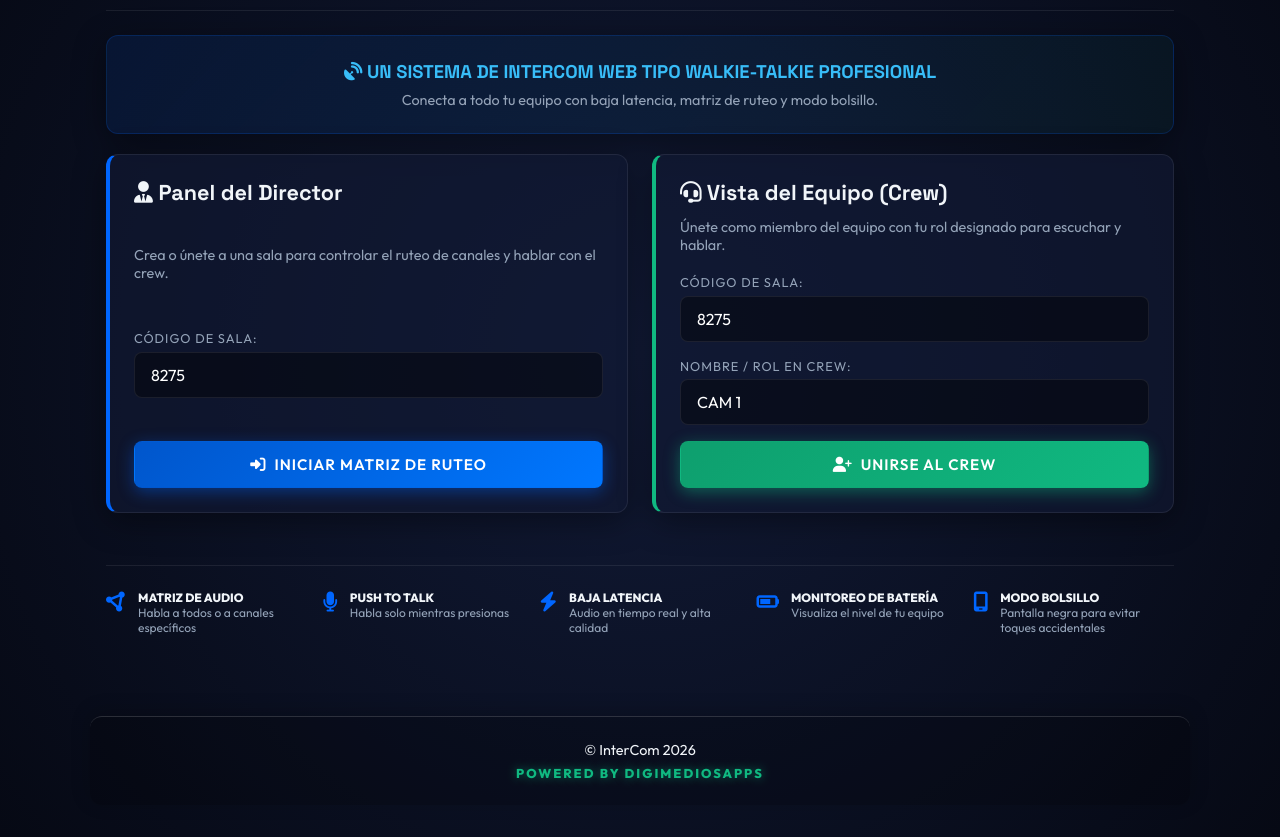
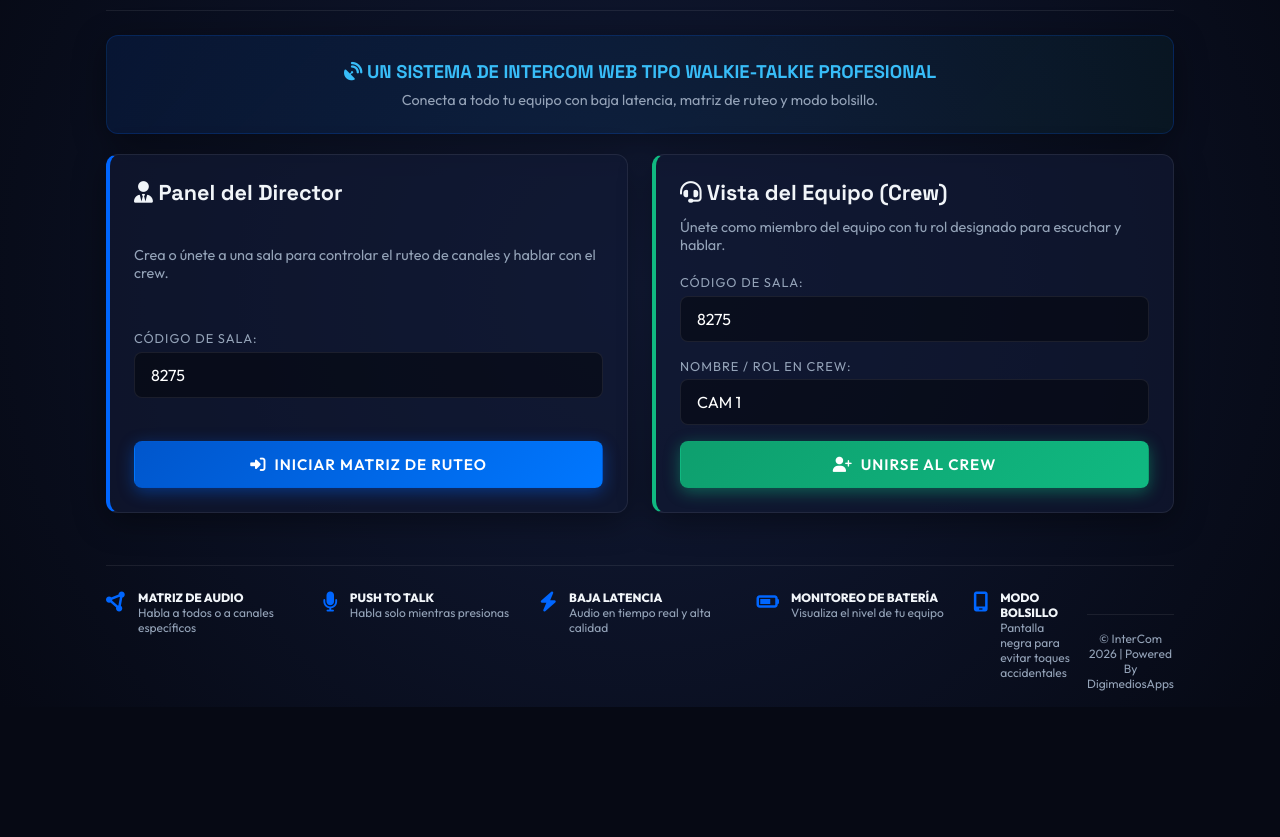
Before and after one commit to digimedios-stream/InterCom, a website: page public/index.html in a window 1280 px wide. Shown: the part 132-969 px from the top of the page. After the commit the page ends 839 px from the top, so only its background shows below. Drawn offline with nearby package versions, Linux system fonts and the light colour scheme.

Commit message:
Move brand footer directly inside views

```diff
--- a/public/index.html
+++ b/public/index.html
@@ -105,6 +105,8 @@
             <h4>MODO BOLSILLO</h4>
             <p>Pantalla negra para evitar toques accidentales</p>
           </div>
+        <div class="brand-view-footer">
+          <p>© InterCom 2026 | Powered By DigimediosApps</p>
         </div>
       </section>
     </main>
@@ -178,6 +180,9 @@
         <button id="btn-leave-director" class="btn btn-danger btn-sm">
           <i class="fa-solid fa-right-from-bracket"></i> Salir de la Matriz
         </button>
+        <div class="brand-view-footer">
+          <p>© InterCom 2026 | Powered By DigimediosApps</p>
+        </div>
       </div>
     </main>
 
@@ -232,6 +237,9 @@
         <button id="btn-leave-crew" class="btn btn-danger btn-sm">
           <i class="fa-solid fa-right-from-bracket"></i> Salir de Sala
         </button>
+        <div class="brand-view-footer">
+          <p>© InterCom 2026 | Powered By DigimediosApps</p>
+        </div>
       </div>
     </main>
 
@@ -247,11 +255,7 @@
 
   </div>
 
-  <!-- PIE DE PÁGINA -->
-  <footer class="app-footer-brand">
-    <p>© InterCom 2026</p>
-    <p class="powered-by">Powered By DigimediosApps</p>
-  </footer>
+  </div>
 
 
   <!-- Realtime Alert Popup Toast Container -->
--- a/public/style.css
+++ b/public/style.css
@@ -809,28 +809,16 @@ input:focus {
   to { opacity: 1; transform: translateX(0); }
 }
 
-/* BRAND FOOTER */
-.app-footer-brand {
-  width: 100%;
-  max-width: 1100px;
-  margin: 3rem auto 2rem;
-  padding: 1.5rem 1rem;
-  border-top: 1px solid rgba(255, 255, 255, 0.15);
+/* BRAND FOOTER IN VIEWS */
+.brand-view-footer {
+  margin-top: 1.5rem;
+  padding-top: 1rem;
+  border-top: 1px solid rgba(255, 255, 255, 0.08);
   text-align: center;
-  font-size: 0.9rem;
-  color: var(--text-color);
-  background: rgba(0, 0, 0, 0.2);
-  border-radius: 12px;
-  box-shadow: 0 -4px 20px rgba(0, 0, 0, 0.2);
-  z-index: 100;
+  font-size: 0.82rem;
+  color: var(--text-muted);
 }
 
-.app-footer-brand .powered-by {
-  font-size: 0.8rem;
-  color: #10b981;
-  text-shadow: 0 0 10px rgba(16, 185, 129, 0.6);
-  margin-top: 0.4rem;
-  font-weight: 700;
-  text-transform: uppercase;
-  letter-spacing: 2px;
+.brand-view-footer p {
+  color: var(--text-muted);
 }
```
